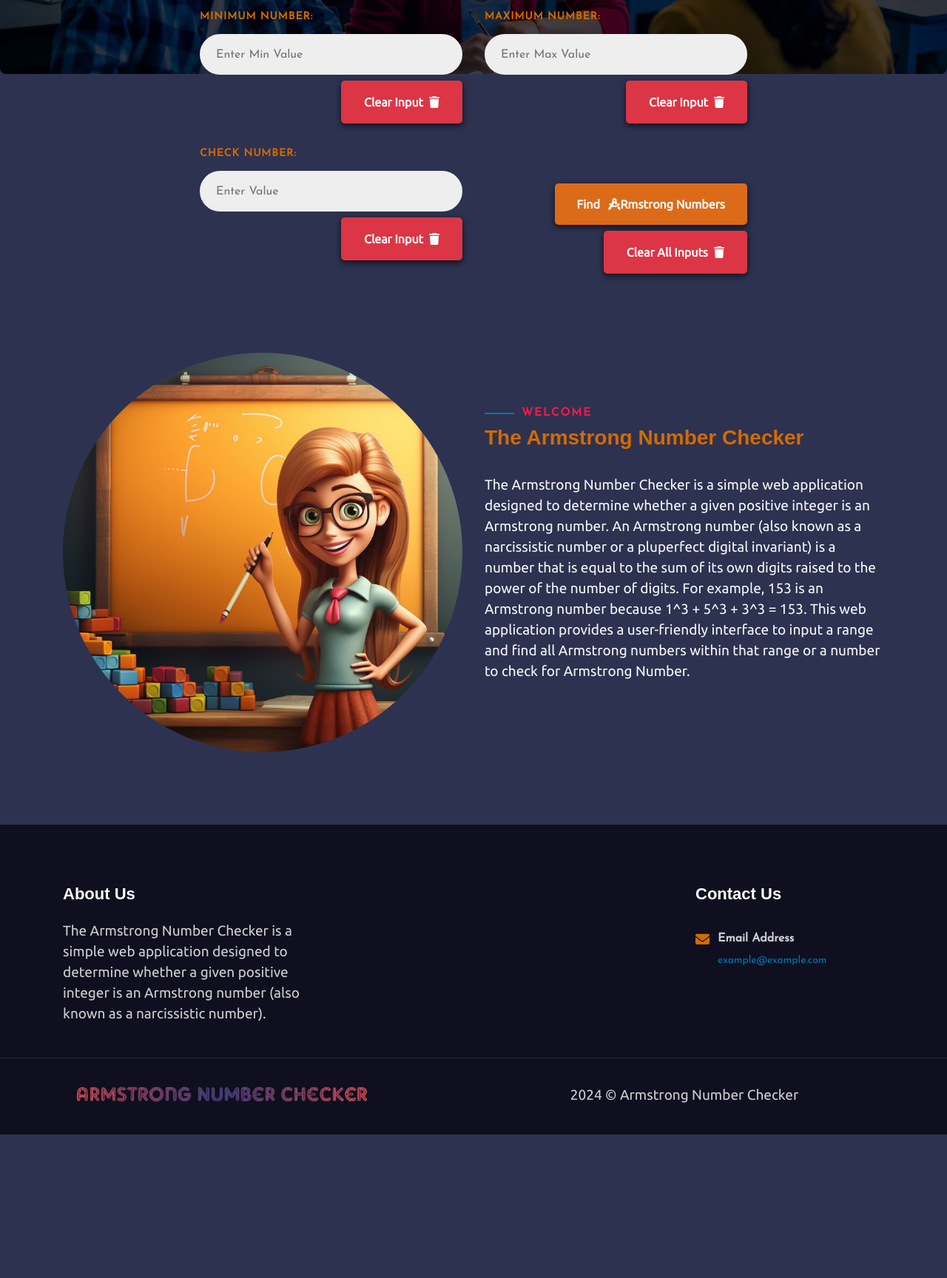
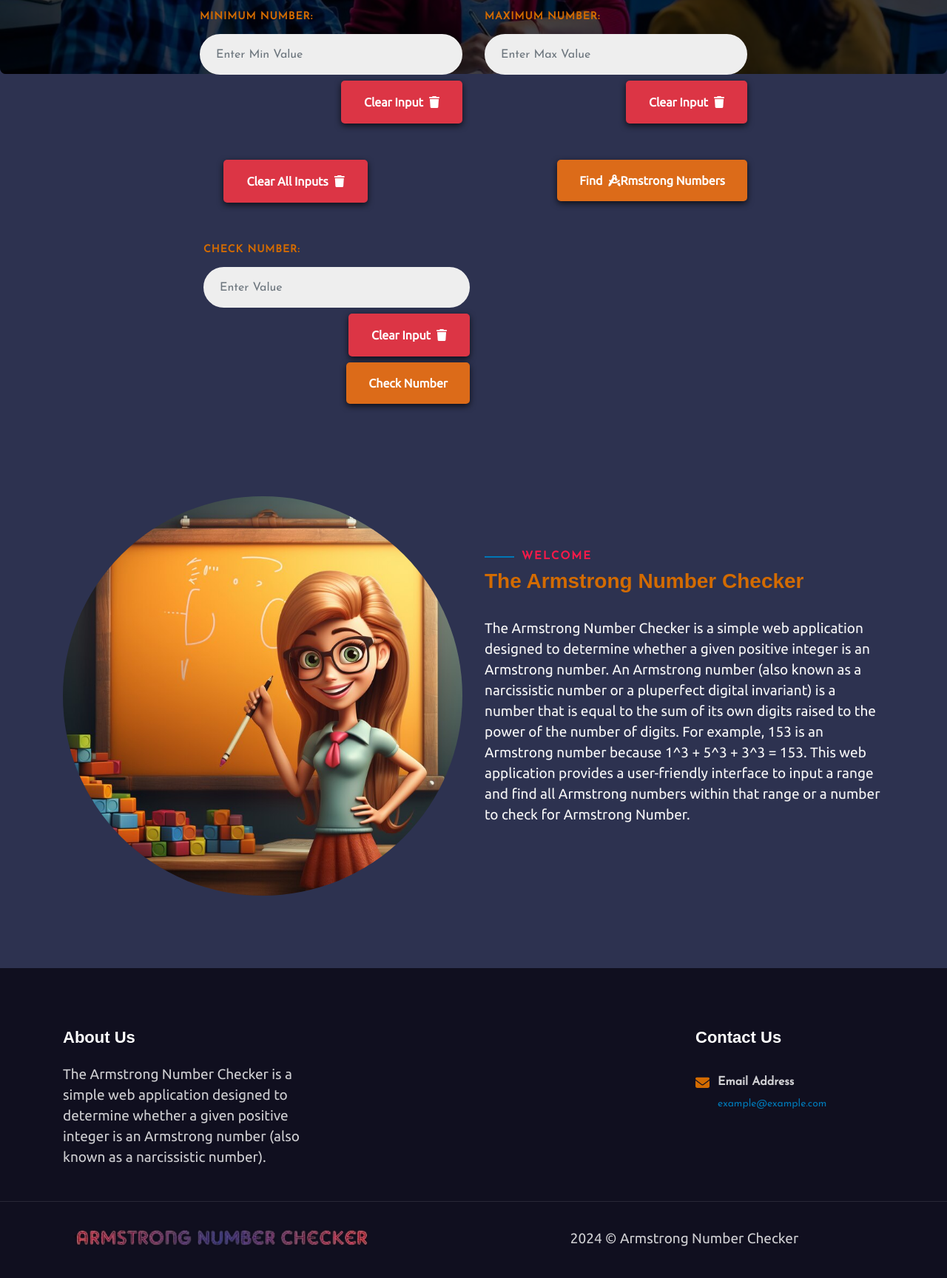
Before and after one commit to Scarred-Zero/Armstrong_Number_Checker, a Flask app: page /arm_num_checker/ in a window 1280 px wide. Shown: the part 544-2272 px from the top of the page at 74% size. Before the commit the page ends 2078 px from the top, so only its background shows below. Run offline with Flask 3, Linux system fonts and the light colour scheme; the visitor is signed in with stand-in values (Sample User, id 1); parts of the project's set-up code (start-up, migrations or seed data) failed here and were passed over; some libraries are stand-ins or nearby versions; some web fonts are replaced.

Commit message:
Minor adjustments

```diff
--- a/app/models/Attempts.py
+++ b/app/models/Attempts.py
@@ -7,8 +7,7 @@ from .User import User
 class LoginAttempt(db.Model, UserMixin):
     __tablename__ = 'login_attempts'
 
-    id = db.Column(db.Integer(), primary_key=True)
-    user_id = db.Column(db.Integer, nullable=False)
+    user_id = db.Column(db.Integer, primary_key=True)
     attempt_time = db.Column(db.DateTime(timezone=True), default=func.now())
     success = db.Column(db.Boolean(), default=False, nullable=False)
 
--- a/app/static/app/assets/js/script.js
+++ b/app/static/app/assets/js/script.js
@@ -26,17 +26,17 @@
          Clear input
   --------------------------------------------- */
 
-  document.getElementById('reset_min_num').onclick= function() {
+  document.getElementById('reset_min_num').onclick = function() {
     var field = document.getElementById('min_num');
     field.value = field.defaultValue;
   };
 
-  document.getElementById('reset_max_num').onclick= function() {
+  document.getElementById('reset_max_num').onclick = function() {
     var field = document.getElementById('max_num');
     field.value = field.defaultValue;
   };
 
-  document.getElementById('reset_particular_num').onclick= function() {
+  document.getElementById('reset_check_particular_num').onclick = function() {
     var field = document.getElementById('check_particular_num');
     field.value = field.defaultValue;
   };
--- a/app/templates/contact.html
+++ b/app/templates/contact.html
@@ -41,7 +41,7 @@
                         <div class="col-lg-6 col-md-6">
                             <div class="header-right float-right">
                                 <div class="header-btn">
-                                    <a href="{{ url_for('user.user_page', user_id=user.user_id) }}" class="btn btn-main btn-small">
+                                    <a href="{{ url_for('user.user_page', usr_id=current_user.usr_id) }}" class="btn btn-main btn-small">
                                         <i class="fa fa-user ml-1"></i> View Profile
                                     </a>
                                 </div>
--- a/app/templates/index.html
+++ b/app/templates/index.html
@@ -41,7 +41,7 @@
                         <div class="col-lg-6 col-md-6">
                             <div class="header-right float-right">
                                 <div class="header-btn">
-                                    <a href="{{ url_for('user.user_page', user_id=user.user_id) }}" class="btn btn-main btn-small">
+                                    <a href="{{ url_for('user.user_page', usr_id=current_user.usr_id) }}" class="btn btn-main btn-small">
                                         <i class="fa fa-user ml-1"></i> View Profile
                                     </a>
                                 </div>
@@ -116,7 +116,7 @@
                 <div class="row align-content-center justify-content-center">
                     <div class="col-lg-8">
                         <!-- form -->
-                        <form class="contact__form form-row " method="POST" action="{{ url_for('arm_num_checker.home_page') }}">
+                        <form class="contact__form form-row" method="POST" action="{{ url_for('arm_num_checker.home_page') }}">
                             {% include "partials/_alert.html" %}
                             <div class="row">
                                 <div class="col-lg-6">
@@ -141,30 +141,47 @@
                                         </div>
                                     </div>
                                 </div>
-                                <div class="col-lg-6">
-                                    <div class="form-group">
-                                        <label for="check_particular_num">Check Number:</label>
-                                        <input type="number" id="check_particular_num" name="check_particular_num" class="form-control" placeholder="Enter Value" required="">
-                                        <div class="mt-2 text-right">
-                                            <button class="btn btn-danger btn-clear" id="reset_particular_num">
-                                                Clear Input<i class="fa fa-trash ml-2"></i>
-                                            </button>
-                                        </div>
+
+                                <div class="col-lg-4 mt-3">
+                                    <div class=" mt-2 text-right">
+                                        <button class="btn btn-danger btn-clear" type="reset">
+                                            Clear All Inputs<i class="fa fa-trash ml-2"></i>
+                                        </button>
                                     </div>
                                 </div>
-                                <div class="col-lg-6 justify-content-between pt-5">
+                                <div class="col-lg-8 mt-3">
                                     <div class="mt-2 text-right">
-                                        <button class="btn" id="find_armstrong_num" type="submit">Find <i class="fa fa-drafting-compass ml-2"></i>rmstrong Numbers</button>
+                                        <button class="btn" id="find_armstrong_num" type="submit">
+                                            Find<i class="fa fa-drafting-compass ml-2"></i>rmstrong Numbers
+                                        </button>
+                                    </div>
+                                </div>
+
+                            </div>
+                        </form>
+                        <!-- /form -->
+
+                        <!-- form -->
+                        <form class="contact__form form-row" action="{{ url_for('arm_num_checker.check_number') }}" method="POST">
+                            <div class="col-lg-6 mt-5">
+                                <div class="form-group">
+                                    <label for="check_particular_num">Check Number:</label>
+                                    <input type="number" id="check_particular_num" name="check_particular_num" class="form-control" placeholder="Enter Value" required="">
+                                    <div class="mt-2 text-right">
+                                        <button class="btn btn-danger btn-clear" id="reset_check_particular_num">
+                                            Clear Input<i class="fa fa-trash ml-2"></i>
+                                        </button>
+                                    </div>
+                                    <div class="mt-2 text-right">
+                                        <button class="btn" id="find_armstrong_num" type="submit">
+                                            Check Number
+                                        </button>
                                     </div>
 
-                                    <div class="mt-2 text-right">
-                                        <button class="btn btn-danger btn-clear" type="reset">
-                                            Clear All Inputs<i class="fa fa-trash ml-2"></i></button>
-                                    </div>
                                 </div>
                             </div>
                         </form>
-                        <!-- /form -->
+                        <!-- form end -->
                     </div>
                 </div>
             </div>
--- a/app/views/app_routes.py
+++ b/app/views/app_routes.py
@@ -1,11 +1,11 @@
 from flask import Blueprint, render_template, request, redirect, url_for, flash
 from flask_login import login_required, current_user
 
-# Create a Blueprint for the Armstrong Number Checker
+# CREATE A BLUEPRINT FOR THE ARMSTRONG NUMBER CHECKER
 arm_num_checker = Blueprint('arm_num_checker', __name__)
 
 
-# Function to check if a number is an Armstrong number
+# FUNCTION TO CHECK IF NUMBER IS AN ARMSTRONG NUMBER
 def is_armstrong(number):
     num_str = str(number)
     num_digits = len(num_str)
@@ -13,54 +13,57 @@ def is_armstrong(number):
     return total == number
 
 
-# Route for the home page
+# ROUTE FOR HOME PAGE
 @arm_num_checker.route('/', methods=['GET', 'POST'])
 @arm_num_checker.route('/home', methods=['GET', 'POST'])
 @login_required
 def home_page():
     form_data = request.form
     if request.method == 'POST':
-        # Validate input: minimum <= maximum
+        # VALIDATE INPUT: MINIMUM <= MAXIMUM
         if int(form_data['min_num']) > int(form_data['max_num']):
             flash('Minimum number must be less than or equal to maximum number.', category='error')
-            return render_template('index.html', user=current_user, title='Home | Armstrong Number Checker')
-        # Validate input: positive integers
+            return render_template('index.html', current_user=current_user, title='Home | Armstrong Number Checker')
+        # VALIDATE INPUTS: POSITIVE INTEGERS
         elif int(form_data['min_num']) < 1 or int(form_data['max_num']) < 1:
             flash('Please enter positive integers for minimum and maximum numbers.', category='error')
-            return render_template('index.html', user=current_user, title='Home | Armstrong Number Checker')
+            return render_template('index.html', current_user=current_user, title='Home | Armstrong Number Checker')
         else:
-            # Handle form submission
+            # HANDLE FORM SUBMISSION
             min_num = int(form_data['min_num'])
             max_num = int(form_data['max_num'])
-            check_particular_num = form_data.get('check_particular_num')  # Get the number to check (if provided)
 
-            # Calculate Armstrong numbers within the specified range
+            # CALCULATE ARMSTRONG NUMBERS WITHIN THE SPECIFIED RANGE
             armstrong_numbers = [num for num in range(min_num, max_num + 1) if is_armstrong(num)]
             if not armstrong_numbers:
                 flash('No Armstrong numbers found within the given range.', category='error')
                 return redirect(
-                    url_for('arm_num_checker.results_page', user=current_user, armstrong_numbers=armstrong_numbers,
+                    url_for('arm_num_checker.results_page', current_user=current_user, armstrong_numbers=armstrong_numbers,
                             title='Home | Armstrong Number Checker'))
 
-            # Check if a specific number is Armstrong
-            check_result = None
-            if check_particular_num:
-                check_num = int(check_particular_num)
-                check_result = "It is an Armstrong Number" if is_armstrong(check_num) else "Not an Armstrong Number"
-            return redirect(
-                url_for('arm_num_checker.results_page', user=current_user, armstrong_numbers=armstrong_numbers,
-                        check_result=check_result))
-
-    return render_template('index.html', user=current_user, title='Home | Armstrong Number Checker')
+    return render_template('index.html', current_user=current_user, title='Home | Armstrong Number Checker')
 
 
-# Route for displaying results
+# ROUTE FOR CHECKING A SPECIFIC ARMSTRONG NUMBER
+@arm_num_checker.route('/check_number', methods=['POST'])
+def check_number():
+    form_data = request.form
+    check_particular_num = form_data.get('check_particular_num')  # Get the number to check (if provided)
+    # CHECK IF A SPECIFIC NUMBER IS ARMSTRONG
+    if check_particular_num:
+        check_num = int(check_particular_num)
+        result = "It is an Armstrong Number" if is_armstrong(check_num) else "Not an Armstrong Number"
+        return redirect(
+            url_for('arm_num_checker.results_page', current_user=current_user, result=result))
+
+
+# ROUTES FOR DISPLAYING RESULTS
 @arm_num_checker.get('/results')
 def results_page():
-    return render_template('results.html', user=current_user, title='Results | Armstrong Number Checker')
+    return render_template('results.html', current_user=current_user, title='Results | Armstrong Number Checker')
 
 
-# Route for the contact page
+# ROUTES FOR CONTACT PAGE
 @arm_num_checker.get('/contact')
 def contact_page():
-    return render_template('contact.html', user=current_user, title='Contact Us | Armstrong Number Checker')
+    return render_template('contact.html', current_user=current_user, title='Contact Us | Armstrong Number Checker')
```
Also changed, not shown: app/__init__.py (+2 -7 lines), app/models/User.py (+6 -7 lines), app/templates/profile/edit.html (+13 -12 lines), app/templates/profile/view.html (+4 -4 lines), app/templates/results.html (+6 -11 lines), app/views/auth.py (+5 -5 lines), app/views/forms.py (+6 -2 lines), app/views/user.py (+23 -17 lines), instance/armstrong_number_checker_db.db.
